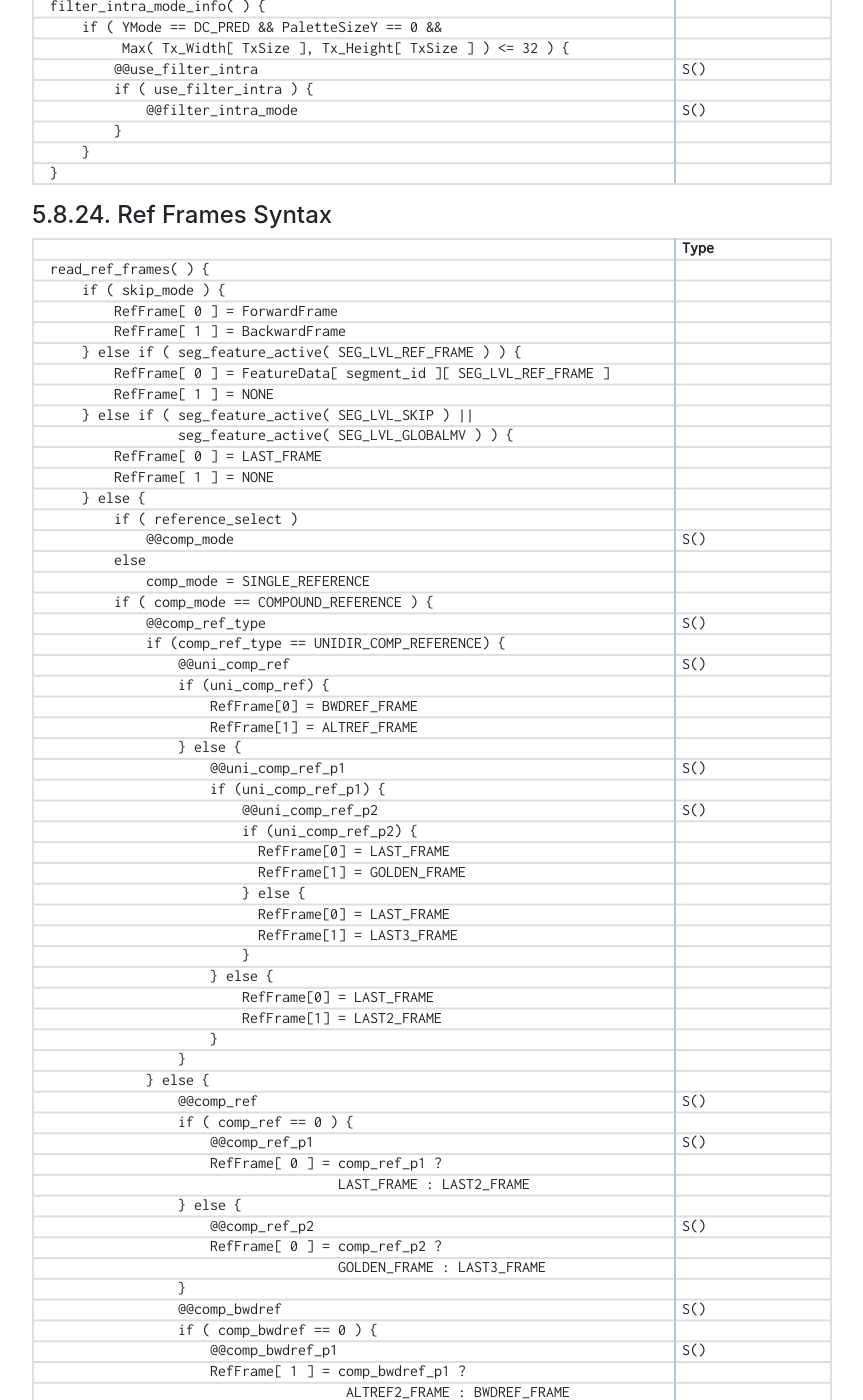
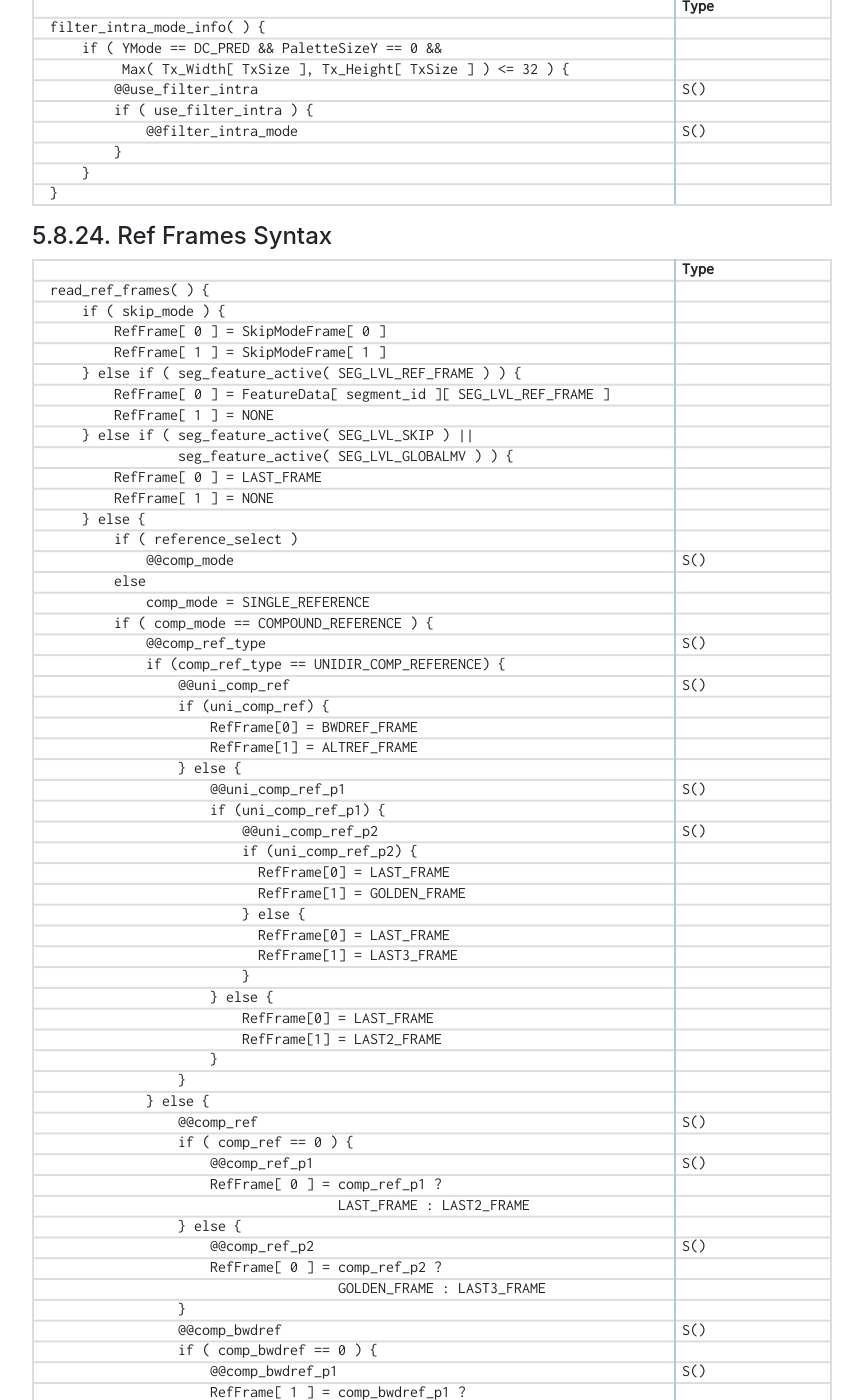
Before and after one commit to AOMediaCodec/av1-spec, a Jekyll site: the page built from index.md, in a window 1280 px wide and 1400 px high, scrolled down 67657 px. Shown: the whole window, without its empty margins (53-916 px from the left). Built offline with Jekyll 4.4.1, drawn with Linux system fonts in a browser that asks for light colours; nearby versions of some CDN libraries; some of the changed text lies outside the part shown.

Commit message:
Rename the ForwardFrame and BackwardFrame variables.
With recent code changes ForwardFrame does not always
correspond to a forward reference.
Rename variables to try and make it less confusing.

```diff
--- a/06.bitstream.syntax.md
+++ b/06.bitstream.syntax.md
@@ -1069,24 +1069,25 @@
             skipModeAllowed = 0
         } else if ( backwardIdx >= 0 ) {
             skipModeAllowed = 1
-            ForwardFrame = LAST_FRAME + Min(forwardIdx, backwardIdx)
-            BackwardFrame = LAST_FRAME + Max(forwardIdx, backwardIdx)
+            SkipModeFrame[ 0 ] = LAST_FRAME + Min(forwardIdx, backwardIdx)
+            SkipModeFrame[ 1 ] = LAST_FRAME + Max(forwardIdx, backwardIdx)
         } else {
+            secondForwardIdx = -1
             for( i = 0; i < REFS_PER_FRAME; i++ ) {
                 refHint = RefOrderHint[ ref_frame_idx[ i ] ]
                 if ( refHint < forwardHint ) {
-                    if ( backwardIdx < 0 || refHint > backwardHint ) {
-                        backwardIdx = i
-                        backwardHint = refHint
+                    if ( secondForwardIdx < 0 || refHint > secondForwardHint ) {
+                        secondForwardIdx = i
+                        secondForwardHint = refHint
                     }
                 }
             }
-            if ( backwardIdx < 0 ) {
+            if ( secondForwardIdx < 0 ) {
                 skipModeAllowed = 0
             } else {
                 skipModeAllowed = 1
-                ForwardFrame = LAST_FRAME + Min(forwardIdx, backwardIdx)
-                BackwardFrame = LAST_FRAME + Max(forwardIdx, backwardIdx)
+                SkipModeFrame[ 0 ] = LAST_FRAME + Min(forwardIdx, secondForwardIdx)
+                SkipModeFrame[ 1 ] = LAST_FRAME + Max(forwardIdx, secondForwardIdx)
             }
         }
     }
@@ -2289,8 +2290,8 @@
 ~~~~~
 read_ref_frames( ) {
     if ( skip_mode ) {
-        RefFrame[ 0 ] = ForwardFrame
-        RefFrame[ 1 ] = BackwardFrame
+        RefFrame[ 0 ] = SkipModeFrame[ 0 ]
+        RefFrame[ 1 ] = SkipModeFrame[ 1 ]
     } else if ( seg_feature_active( SEG_LVL_REF_FRAME ) ) {
         RefFrame[ 0 ] = FeatureData[ segment_id ][ SEG_LVL_REF_FRAME ]
         RefFrame[ 1 ] = NONE
--- a/07.bitstream.semantics.md
+++ b/07.bitstream.semantics.md
@@ -1482,13 +1482,14 @@
 
 #### Skip Mode Params Semantics
 
-**ForwardFrame** and **BackwardFrame** specify the frames to use for compound prediction when skip_mode is equal to 1.
+**SkipModeFrame[ list ]** specifies the frames to use for compound prediction when skip_mode is equal to 1.
 
 **skip_mode_present** equal to 1 specifies that the syntax element skip_mode will be coded in the bitstream.
 skip_mode_present equal to 0 specifies that skip_mode will not be used for this frame.
 
-**Note:** ForwardFrame and BackwardFrame are set to the closest forward and backward frames (as measured by values in the RefOrderHint array).
-If no backward frame is found, then the second closest forward frame is used.
+**Note:** Skip mode tries to use the closest forward and backward references (as measured by values in the RefOrderHint array).
+If no backward reference is found, then the second closest forward reference is used.
+If no forward reference is found, then skip mode is disabled.
 (Forward prediction is when a frame is used for reference that is considered to be output before the current frame,
 backward prediction is when a frame is used that has not yet been output.)
 {:.alert .alert-info }
```
